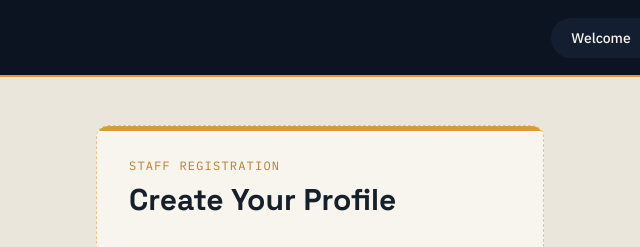
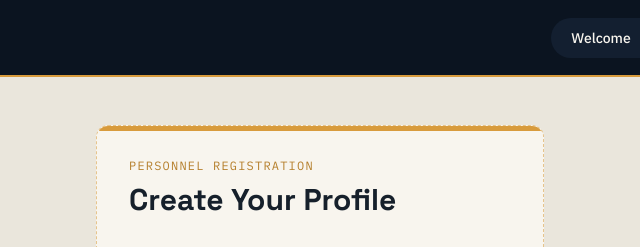
Before and after one commit to Oluwatomi-Omotoso/Attendance-Portal, a plain HTML site: page index.html in a window 1280 px wide. Both pictures are taken after a click on the button "Register". Shown: the top 247 px of the page, 320-960 px from the left. Drawn offline with nearby package versions, Linux system fonts and the light colour scheme.

Commit message:
Fix HTML encoding issues in index.html

```diff
--- a/index.html
+++ b/index.html
@@ -128,7 +128,7 @@
           <div
             class="font-mono text-xs uppercase tracking-widest text-brass-dark mb-2"
           >
-            Staff Registration
+            Personnel Registration
           </div>
           <h2
             class="font-display text-2xl sm:text-3xl font-bold text-ink mb-6 sm:mb-8"
```
